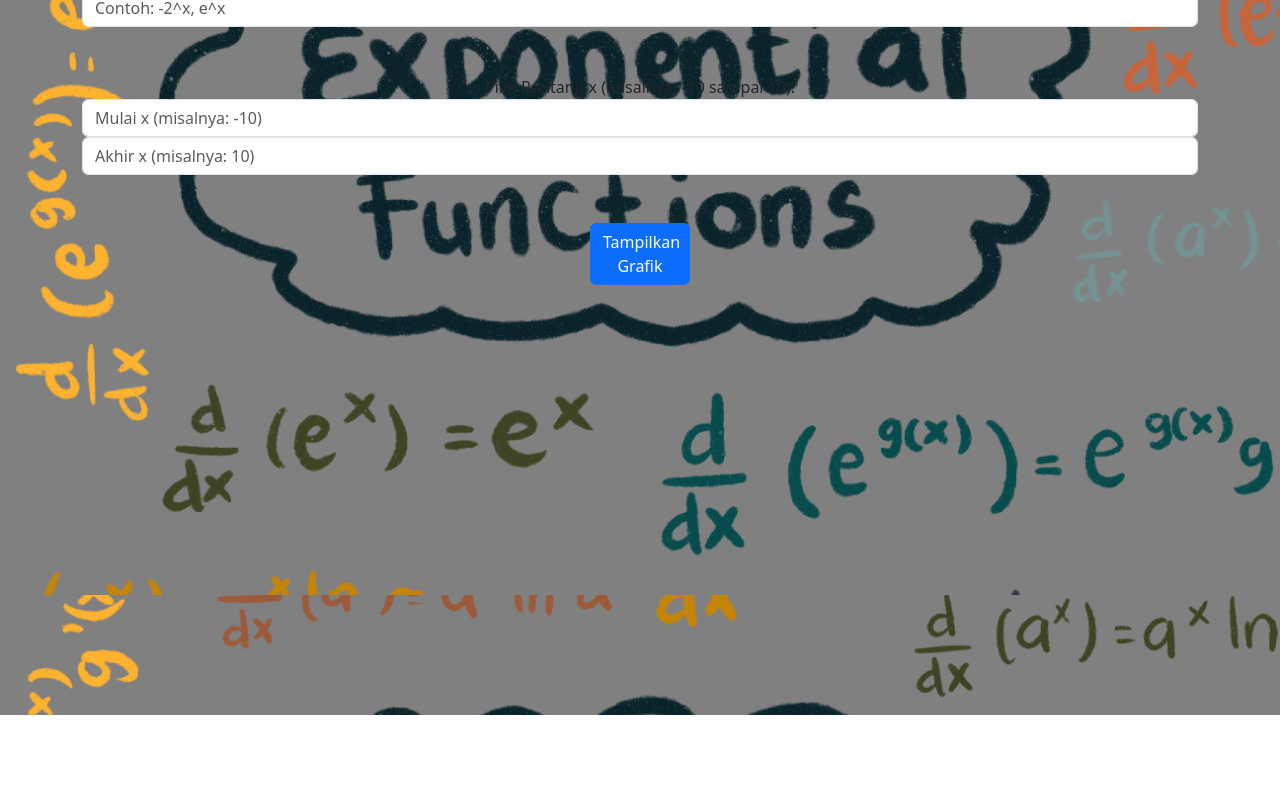
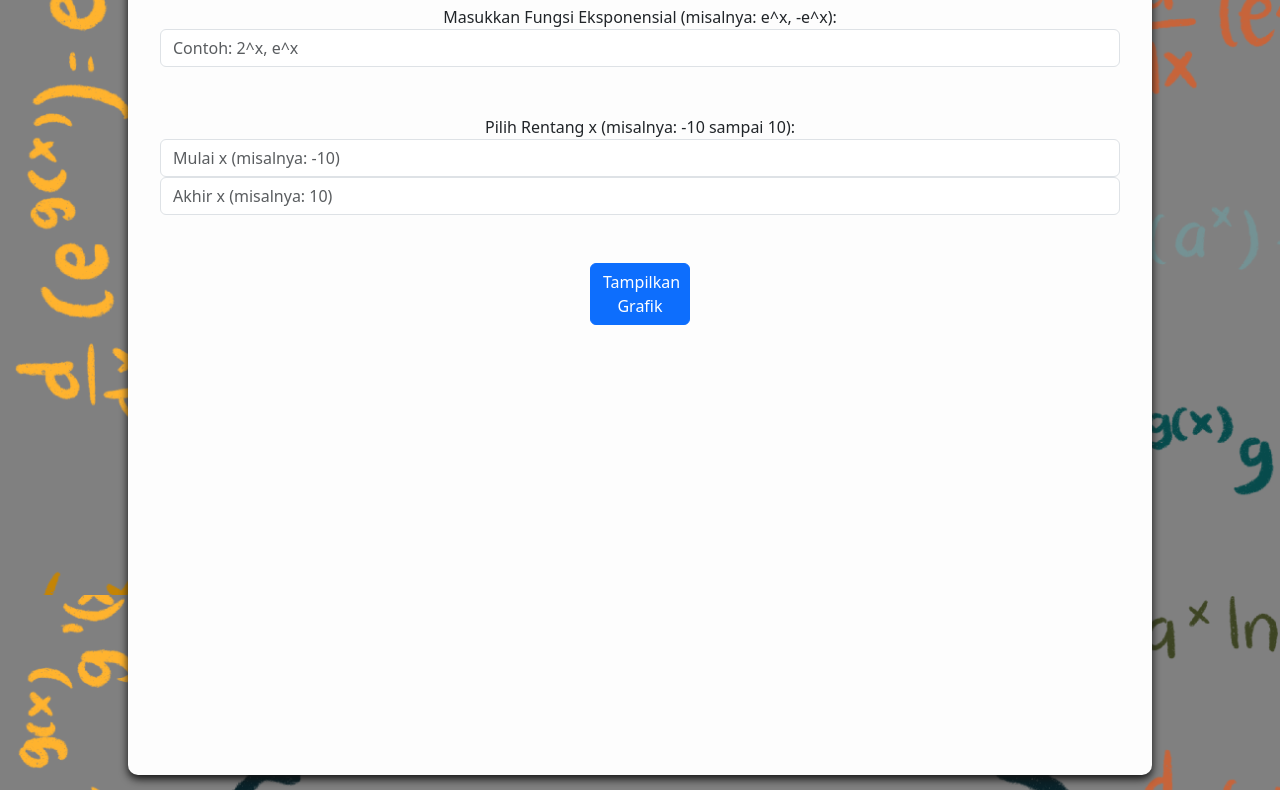
Before and after one commit to iam-geon/Eksponensial-kalkulus, a plain HTML site: page kalkulator.html in a window 1280 px wide. Shown: the part 205-995 px from the top of the page. Before the commit the page ends 920 px from the top, so only its background shows below. Drawn offline with nearby package versions, Linux system fonts and the light colour scheme.

Commit message:
Add files via upload

```diff
--- a/kalkulator.html
+++ b/kalkulator.html
@@ -31,11 +31,12 @@
     <!-- NAVIGATION BAR END -->
 
     <!-- KALKULATOR FUNGSI EKSPONENSIAL -->
+    <div class="content-container">
     <div class="container mt-5">
         <h1 class="text-center">Kalkulator Fungsi Eksponensial</h1>
         <div class="text-center mt-4">
             <label for="functionInput">Masukkan Fungsi Eksponensial (misalnya: e^x, -e^x):</label>
-            <input type="text" id="functionInput" class="form-control" placeholder="Contoh: -2^x, e^x" /><br><br>
+            <input type="text" id="functionInput" class="form-control" placeholder="Contoh: 2^x, e^x" /><br><br>
 
             <label for="xRange">Pilih Rentang x (misalnya: -10 sampai 10):</label>
             <input type="number" id="xStart" class="form-control" placeholder="Mulai x (misalnya: -10)" />
@@ -47,7 +48,8 @@
         <div class="mt-4">
             <canvas id="graph" width="600" height="400"></canvas>
         </div>
-    </div>
+      </div>
+      </div>
 
     <script>
         // Fungsi untuk menggambar grafik fungsi eksponensial
@@ -93,7 +95,7 @@
                             data: yValues,
                             borderColor: 'rgba(75, 192, 192, 1)',
                             backgroundColor: 'rgba(75, 192, 192, 0.2)',
-                            borderWidth: 2,
+                            borderWidth: 3,
                             fill: true,
                         }]
                     },
@@ -142,6 +144,7 @@
                 console.error(error);
             }
         }
+
     </script>
     <script src="https://cdn.jsdelivr.net/npm/bootstrap@5.3.3/dist/js/bootstrap.bundle.min.js" integrity="sha384-YvpcrYf0tY3lHB60NNkmXc5s9fDVZLESaAA55NDzOxhy9GkcIdslK1eN7N6jIeHz" crossorigin="anonymous"></script>
 </body>
```
